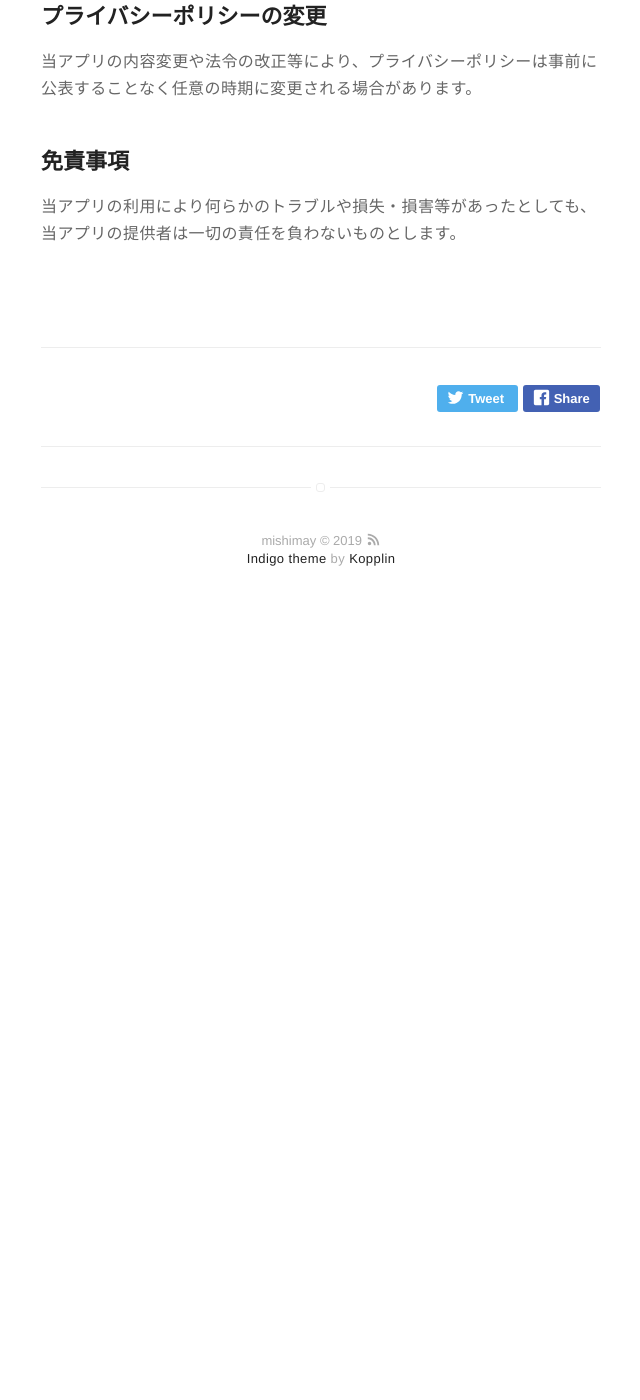
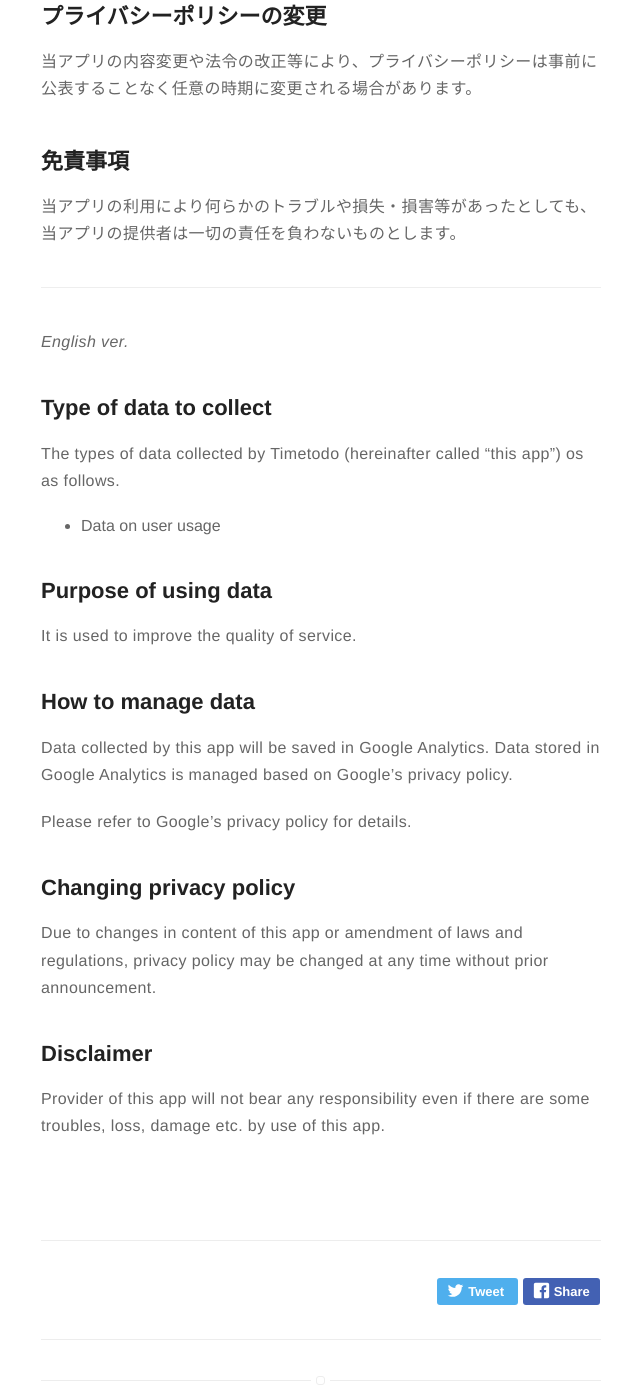
Before and after one commit to mishimay/mishimay.github.io, a Jekyll site: the page built from _posts/2019-02-16-timetodo-privacy-policy.markdown, in a window 1280 px wide and 1400 px high, scrolled down 807 px. Shown: the whole window, without its empty margins (319-959 px from the left). Built offline with Jekyll 4.4.1, drawn with Linux system fonts in a browser that asks for light colours; before the commit the page ends 1437 px from its top, so only the background shows below that.

Commit message:
Add English ver.

```diff
--- a/_posts/2019-02-16-timetodo-privacy-policy.markdown
+++ b/_posts/2019-02-16-timetodo-privacy-policy.markdown
@@ -23,3 +23,26 @@ Google Analytics に保存されたデータはGoogleのプライバシーポリ
 
 ## 免責事項
 当アプリの利用により何らかのトラブルや損失・損害等があったとしても、当アプリの提供者は一切の責任を負わないものとします。
+
+---
+
+_English ver._
+
+## Type of data to collect
+The types of data collected by Timetodo (hereinafter called "this app") os as follows.
+- Data on user usage
+
+## Purpose of using data
+It is used to improve the quality of service.
+
+## How to manage data
+Data collected by this app will be saved in Google Analytics.
+Data stored in Google Analytics is managed based on Google's privacy policy.
+
+Please refer to Google's privacy policy for details.
+
+## Changing privacy policy
+Due to changes in content of this app or amendment of laws and regulations, privacy policy may be changed at any time without prior announcement.
+
+## Disclaimer
+Provider of this app will not bear any responsibility even if there are some troubles, loss, damage etc. by use of this app.
```
